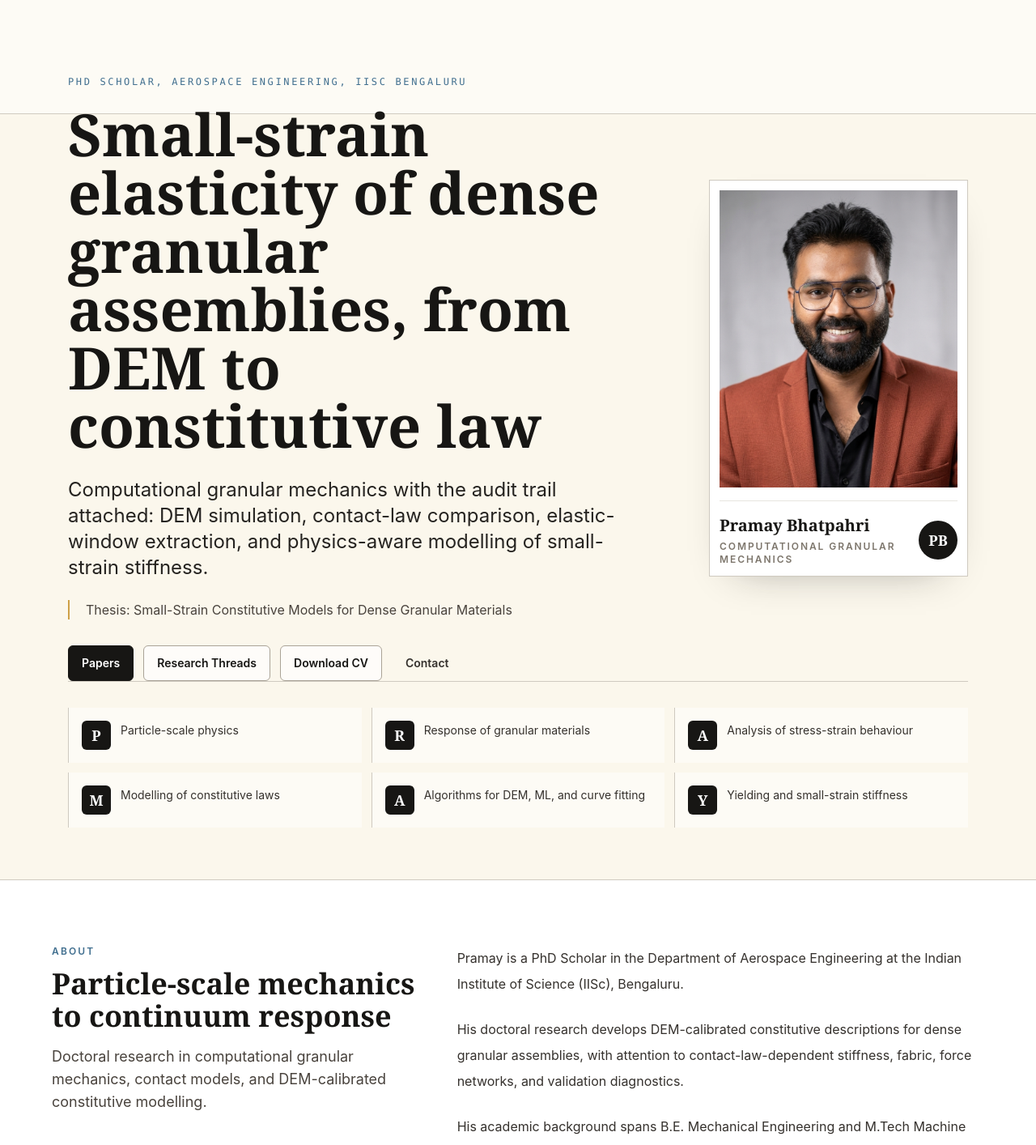
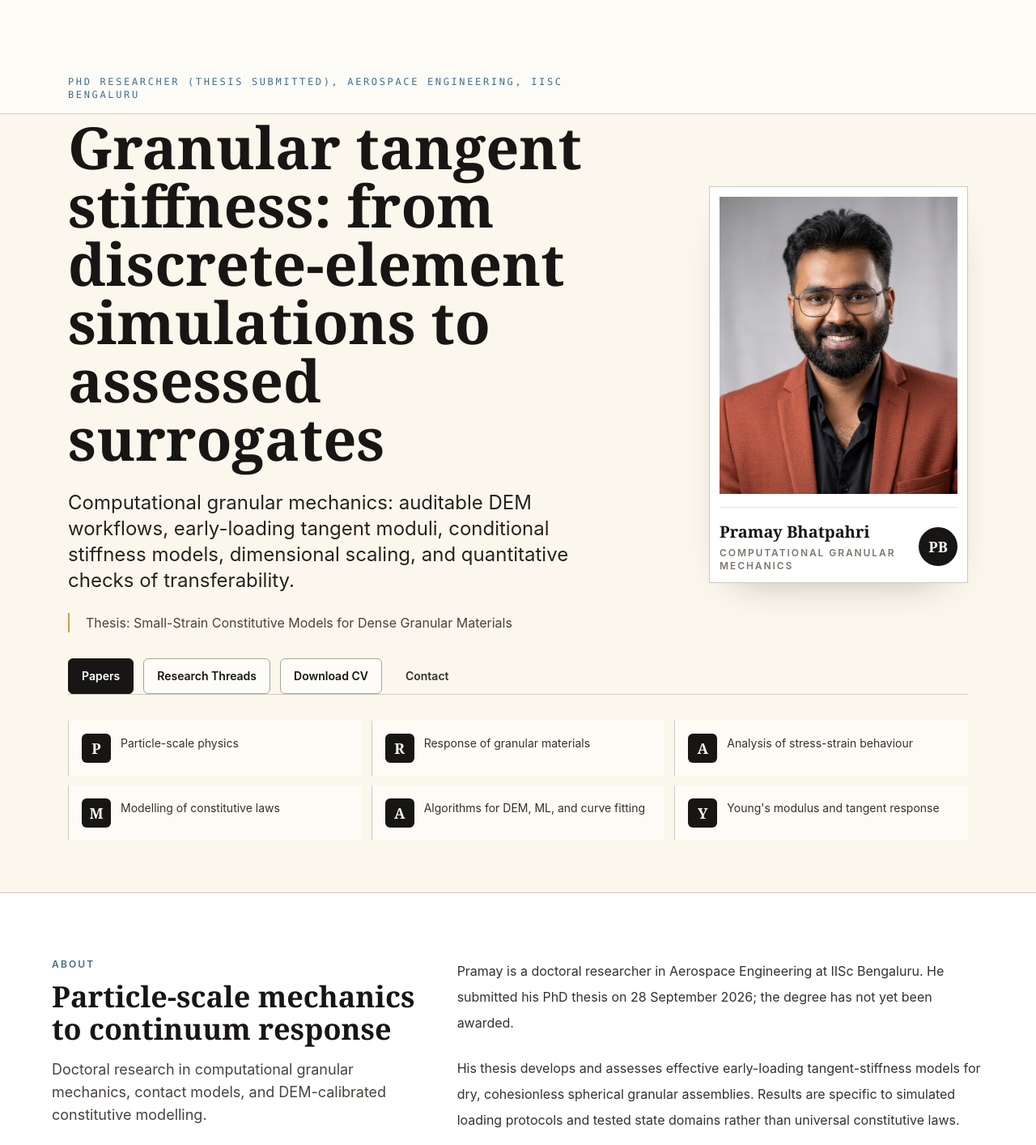
Before and after one commit to pramaybaero-droid/pramaybaero-droid.github.io, a React (Vite) app: page / in a window 1280 px wide. Shown: the part 80-1494 px from the top of the page at 81% size. Built offline with nearby package versions, Linux system fonts and the light colour scheme.

Commit message:
Audit public academic profile against submitted thesis and published papers

```diff
--- a/src/data/profile.ts
+++ b/src/data/profile.ts
@@ -1,13 +1,13 @@
 export const profile = {
   name: "Pramay Bhatpahri",
-  role: "PhD Scholar",
+  role: "PhD Researcher (thesis submitted)",
   affiliation:
     "Department of Aerospace Engineering, Indian Institute of Science (IISc), Bengaluru",
-  title: "PhD Scholar, Aerospace Engineering, IISc Bengaluru",
+  title: "PhD researcher (thesis submitted), Aerospace Engineering, IISc Bengaluru",
   headline:
-    "Small-strain elasticity of dense granular assemblies, from DEM to constitutive law",
+    "Granular tangent stiffness: from discrete-element simulations to assessed surrogates",
   summary:
-    "Computational granular mechanics with the audit trail attached: DEM simulation, contact-law comparison, elastic-window extraction, and physics-aware modelling of small-strain stiffness.",
+    "Computational granular mechanics: auditable DEM workflows, early-loading tangent moduli, conditional stiffness models, dimensional scaling, and quantitative checks of transferability.",
   thesisTitle:
     "Small-Strain Constitutive Models for Dense Granular Materials",
   photo: {
@@ -16,16 +16,16 @@ export const profile = {
   },
   cvPath: "/Pramay_CV.pdf",
   bio: [
-    "Pramay is a PhD Scholar in the Department of Aerospace Engineering at the Indian Institute of Science (IISc), Bengaluru.",
-    "His doctoral research develops DEM-calibrated constitutive descriptions for dense granular assemblies, with attention to contact-law-dependent stiffness, fabric, force networks, and validation diagnostics.",
-    "His academic background spans B.E. Mechanical Engineering and M.Tech Machine Design, with current work connecting particle-scale mechanics to continuum-scale behaviour through simulation, contact mechanics, regression, and scientific machine learning."
+    "Pramay is a doctoral researcher in Aerospace Engineering at IISc Bengaluru. He submitted his PhD thesis on 28 September 2026; the degree has not yet been awarded.",
+    "His thesis develops and assesses effective early-loading tangent-stiffness models for dry, cohesionless spherical granular assemblies. Results are specific to simulated loading protocols and tested state domains rather than universal constitutive laws.",
+    "His work spans DEM contact-law comparisons, physics-gated regression, dimensionless particle-stiffness transfer and fragment-stiffness effects in particle-replacement simulations. He also has an M.Tech background in experimental fatigue and fracture testing of steel."
   ],
   education: [
     {
       degree: "Ph.D., Aerospace Engineering",
       institution: "Indian Institute of Science (IISc), Bengaluru",
       detail:
-        "Advisor: Prof. S. Gopalakrishnan. DEM-based constitutive modelling, small-strain stiffness extraction from triaxial simulations, contact-law-dependent fabric and force-network response, and physics-aware data-driven modelling of elastic moduli."
+        "Thesis submitted 28 September 2026; degree pending. Advisor: Prof. S. Gopalakrishnan. Thesis: Small-Strain Constitutive Models for Dense Granular Materials. Topics: DEM early-loading tangent stiffness, pressure and void-ratio effects, particle-modulus scaling, dimensional transfer and breakage sensitivity."
     },
     {
       degree: "M.Tech., Machine Design (Honours)",
@@ -56,6 +56,7 @@ export const profile = {
     "Wave propagation in granular media",
     "Shock absorption",
     "Physics-aware regression",
+    "Dimensional analysis and surrogate transfer",
     "DEM-to-continuum surrogates",
     "Computational materials modelling",
     "Topological descriptors"
@@ -103,7 +104,7 @@ export const profile = {
     },
     {
       letter: "Y",
-      text: "Yielding and small-strain stiffness"
+      text: "Young's modulus and tangent response"
     }
   ]
 };
```
